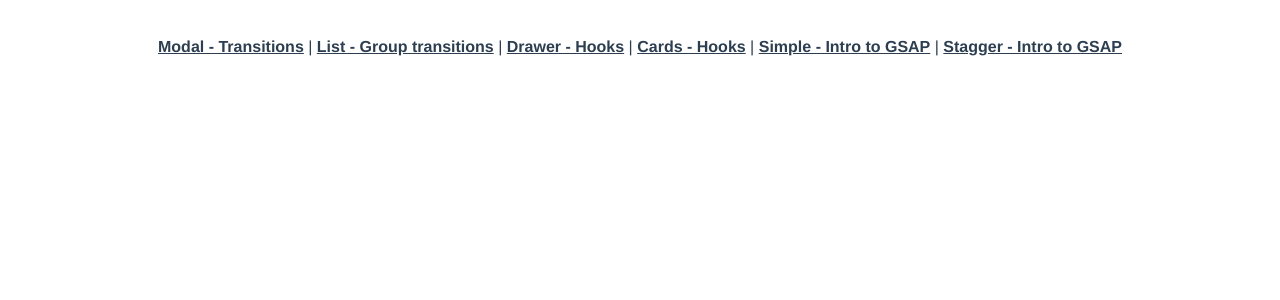
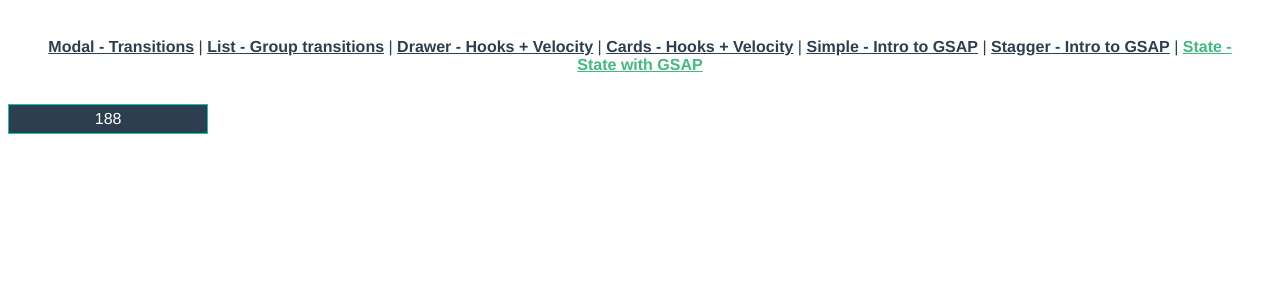
Before and after one commit to dsErick/animating-vue, a Vue app: page /state in a window 1280 px wide. Shown: the top 300 px of the page. Built offline with nearby package versions, Linux system fonts and the light colour scheme.

Commit message:
State with GSAP

```diff
--- a/src/App.vue
+++ b/src/App.vue
@@ -2,10 +2,11 @@
 <div id="nav">
     <router-link to="/modal">Modal - Transitions</router-link> |
     <router-link to="/list">List - Group transitions</router-link> |
-    <router-link to="/drawer">Drawer - Hooks</router-link> |
-    <router-link to="/cards">Cards - Hooks</router-link> |
+    <router-link to="/drawer">Drawer - Hooks + Velocity</router-link> |
+    <router-link to="/cards">Cards - Hooks + Velocity</router-link> |
     <router-link to="/simple">Simple - Intro to GSAP</router-link> |
-    <router-link to="/stagger">Stagger - Intro to GSAP</router-link>
+    <router-link to="/stagger">Stagger - Intro to GSAP</router-link> |
+    <router-link to="/state">State - State with GSAP</router-link>
 </div>
 
 <router-view v-slot="{ Component, route }">
--- a/src/router/index.js
+++ b/src/router/index.js
@@ -1,46 +1,52 @@
 import { createRouter, createWebHistory } from 'vue-router'
-import Modal from '../views/Modal.vue'
 
 const routes = [
   {
     path: '/modal',
     name: 'Modal',
-    component: Modal,
+    component: () => import(/* webpackChunkName: "transitions" */ '@/views/Modal.vue'),
     meta: { transition: 'slide-left' },
   },
 
   {
     path: '/list',
     name: 'List',
-    component: () => import(/* webpackChunkName: "list" */ '../views/List.vue'),
+    component: () => import(/* webpackChunkName: "group-transitions" */ '@/views/List.vue'),
     meta: { transition: 'slide-up' },
   },
 
   {
     path: '/drawer',
     name: 'Drawer',
-    component: () => import(/* webpackChunkName: "drawer" */ '../views/Drawer.vue'),
+    component: () => import(/* webpackChunkName: "hooks-velocity" */ '@/views/Drawer.vue'),
     meta: { transition: 'none' },
   },
   {
     path: '/cards',
     name: 'Cards',
-    component: () => import(/* webpackChunkName: "cards" */ '../views/Cards.vue'),
+    component: () => import(/* webpackChunkName: "hooks-velocity" */ '@/views/Cards.vue'),
     meta: { transition: 'none' },
   },
 
   {
     path: '/simple',
     name: 'Simple',
-    component: () => import(/* webpackChunkName: "simple" */ '../views/Simple.vue'),
+    component: () => import(/* webpackChunkName: "intro-to-gsap" */ '@/views/Simple.vue'),
     meta: { transition: 'none' },
   },
   {
     path: '/stagger',
     name: 'Stagger',
-    component: () => import(/* webpackChunkName: "stagger" */ '../views/Stagger.vue'),
+    component: () => import(/* webpackChunkName: "intro-to-gsap" */ '@/views/Stagger.vue'),
     meta: { transition: 'none' },
-  }
+  },
+
+  {
+    path: '/state',
+    name: 'State',
+    component: () => import(/* webpackChunkName: "state-with-gsap" */ '@/views/State.vue'),
+    meta: { transition: 'none' },
+  },
 ]
 
 const router = createRouter({
--- /dev/null
+++ b/src/views/State.vue
@@ -0,0 +1,49 @@
+<template>
+<div>
+    <div :style="{ width: `${tweenedNumber}px` }" class="bar">
+        <span>{{ tweenedNumber.toFixed(0) }}</span>
+    </div>
+</div>
+</template>
+
+<script>
+import { ref, watch } from 'vue'
+import gsap from 'gsap'
+
+export default {
+    setup() {
+        const number = ref(0)
+        const tweenedNumber = ref(0)
+
+        function randomNumber() {
+            number.value = Math.floor(Math.random() * (window.innerWidth - 0))
+        }
+
+        setInterval(randomNumber, 2000)
+
+        watch(number, newVal => {
+            gsap.to(tweenedNumber, {
+                duration: 1.5,
+                ease: 'power2.inOut',
+                value: newVal
+            })
+        })
+
+        return {
+            tweenedNumber
+        }
+    }
+}
+</script>
+
+<style scoped>
+.bar {
+    padding: 5px;
+    background-color: #2c3e50;
+    border: 1px #16c0b0 solid;
+    min-width: 20px;
+}
+.bar span {
+    color: white;
+}
+</style>
```
